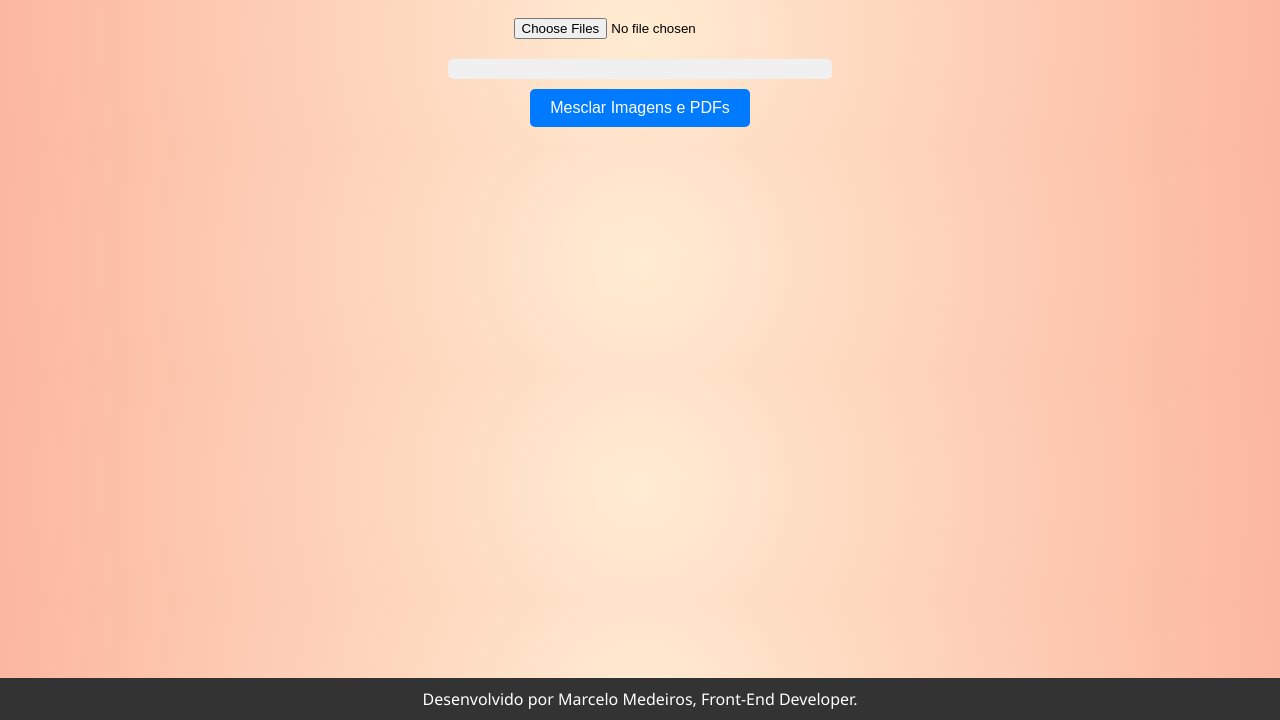
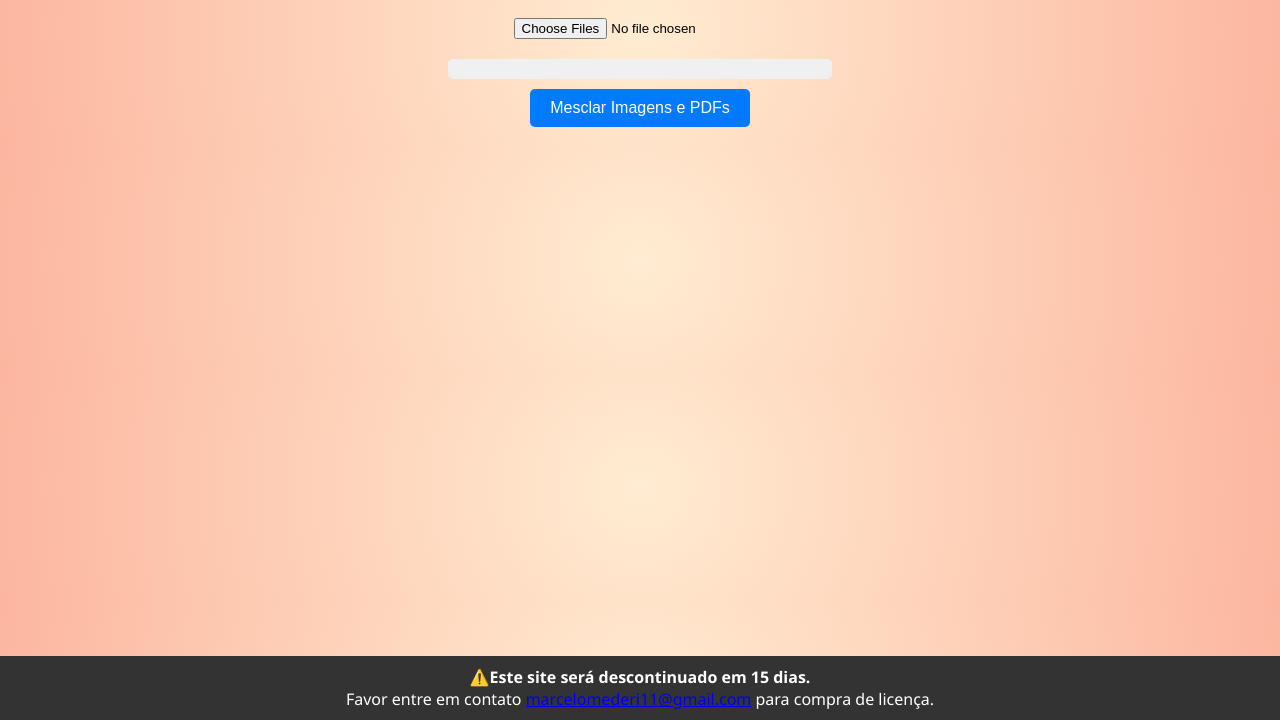
Before and after one commit to MarceloMederi/convertDocuments, a plain HTML site: page unificaImagePdf.html in a window 1280 px wide. Shown: the part 80-800 px from the top of the page. Drawn offline with Linux system fonts and the light colour scheme.

Commit message:
Update unificaImagePdf.html
Alterado o footer do projeto para aquisição de licença de compra

```diff
--- a/unificaImagePdf.html
+++ b/unificaImagePdf.html
@@ -7,6 +7,9 @@
 
     <!-- Link para o arquivo CSS -->
     <link rel="stylesheet" href="src/unificaImagePDF/style.css">
+
+    <!-- Icone da pagina -->
+    <link rel="icon" type="image/png" href="src/icon/document_uni.png">
 
     <!-- Título da página -->
     <title>Mesclar Imagens e PDFs</title>
@@ -37,7 +40,8 @@
 
     <!-- Rodapé -->
     <footer>
-        Desenvolvido por Marcelo Medeiros, Front-End Developer.
+        <p>⚠️<strong>Este site será descontinuado em 15 dias.</strong><br>
+        Favor entre em contato <a href="mailto:marcelomederi11@gmail.com">marcelomederi11@gmail.com</a> para compra de licença.</p>
     </footer>
 </body>
 </html>
```
